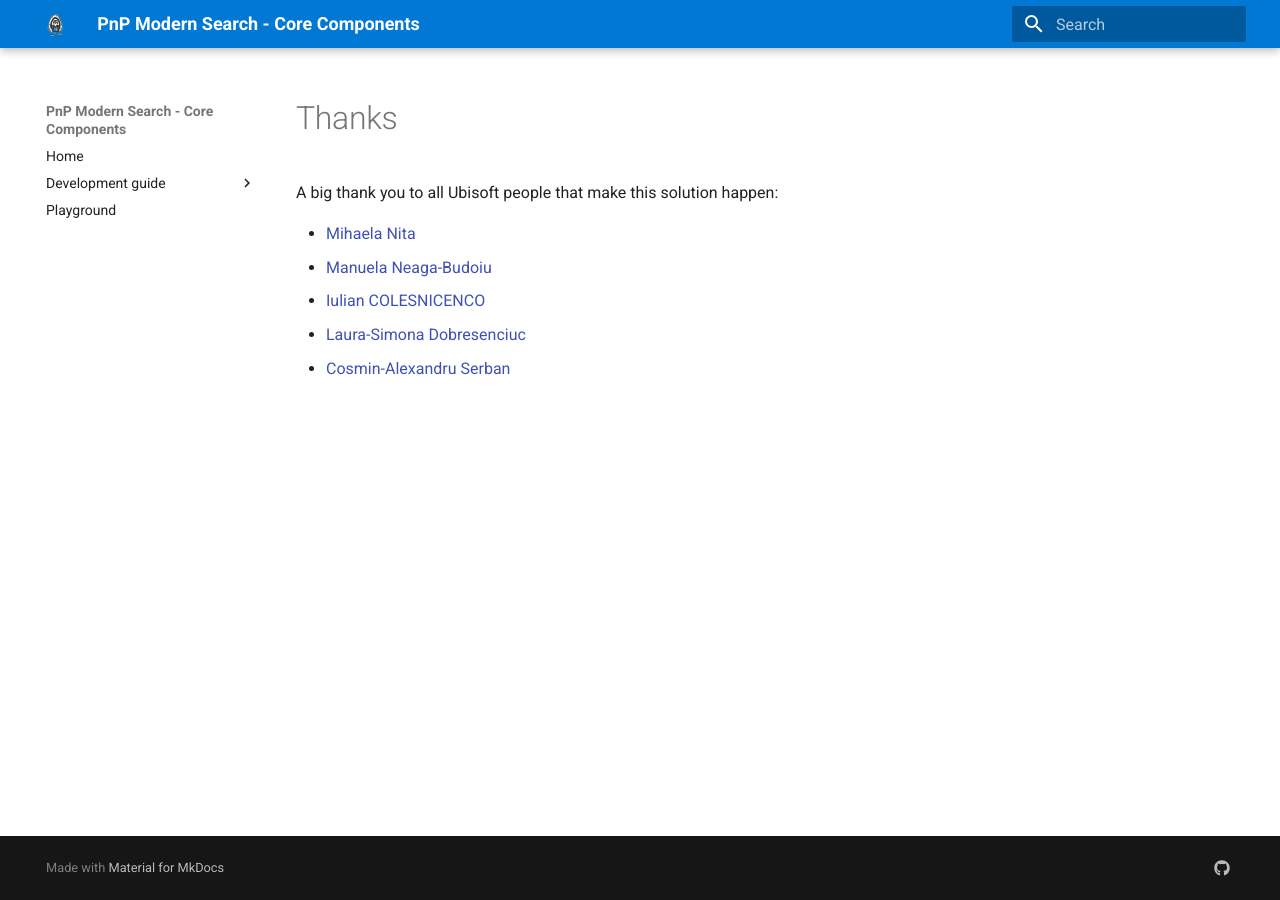
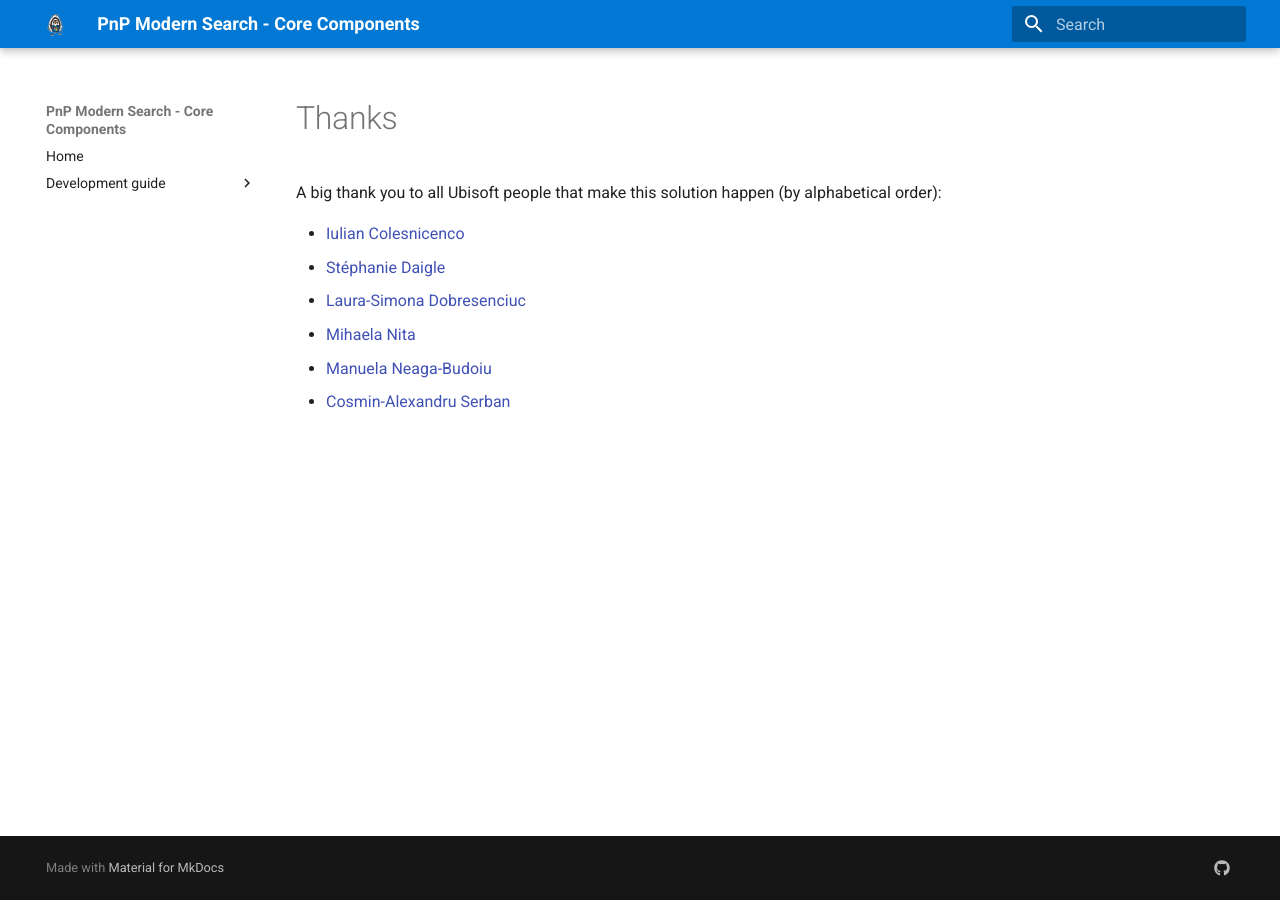
Before and after one commit to microsoft-search/pnp-modern-search-core-components, an MkDocs documentation site: the page built from docs/thanks.md, in a window 1280 px wide. Built offline with MkDocs 1.6.1 and Material for MkDocs 9.7.7, drawn with Linux system fonts in a browser that asks for light colours.

```diff
--- a/docs/thanks.md
+++ b/docs/thanks.md
@@ -1,7 +1,8 @@
-A big thank you to all Ubisoft people that make this solution happen:
+A big thank you to all Ubisoft people that make this solution happen (by alphabetical order):
 
+- [Iulian Colesnicenco](https://www.linkedin.com/in/iulian-colesnicenco-09866a97/)
+- [Stéphanie Daigle](https://www.linkedin.com/in/stephaniedaigle/)
+- [Laura-Simona Dobresenciuc](https://www.linkedin.com/in/iulian-colesnicenco-09866a97/)
 - [Mihaela Nita](https://www.linkedin.com/in/mihaela-nita-6373aa12a/)
 - [Manuela Neaga-Budoiu](https://www.linkedin.com/in/manuela-neaga-ionescu-361734b/)
-- [Iulian COLESNICENCO](https://www.linkedin.com/in/iulian-colesnicenco-09866a97/)
-- [Laura-Simona Dobresenciuc](https://www.linkedin.com/in/iulian-colesnicenco-09866a97/)
 - [Cosmin-Alexandru Serban](https://www.linkedin.com/in/cosmin-alexandru-serban/)
--- a/mkdocs.yml
+++ b/mkdocs.yml
@@ -14,7 +14,6 @@ nav:
         - Deployment: development/concepts/deployment.md
         - Technologies used: development/concepts/solution.md
         - Localization: development/concepts/localization.md
-  - Playground: playground.md
 
 # Configuration
 theme:
```
Also changed, not shown: README.md (+1 -1 lines), docs/development/concepts/solution.md (+19 -0 lines), docs/index.md (+4 -0 lines), 3 other files.
